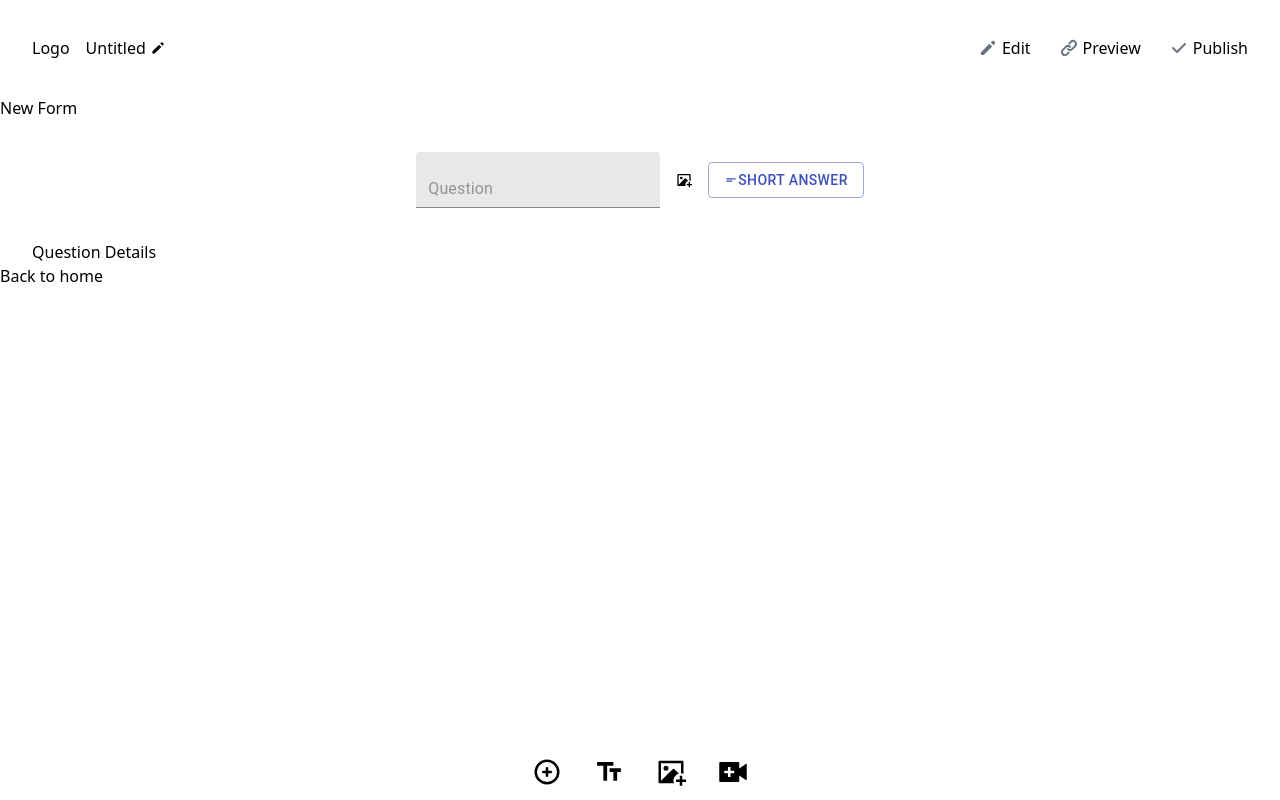
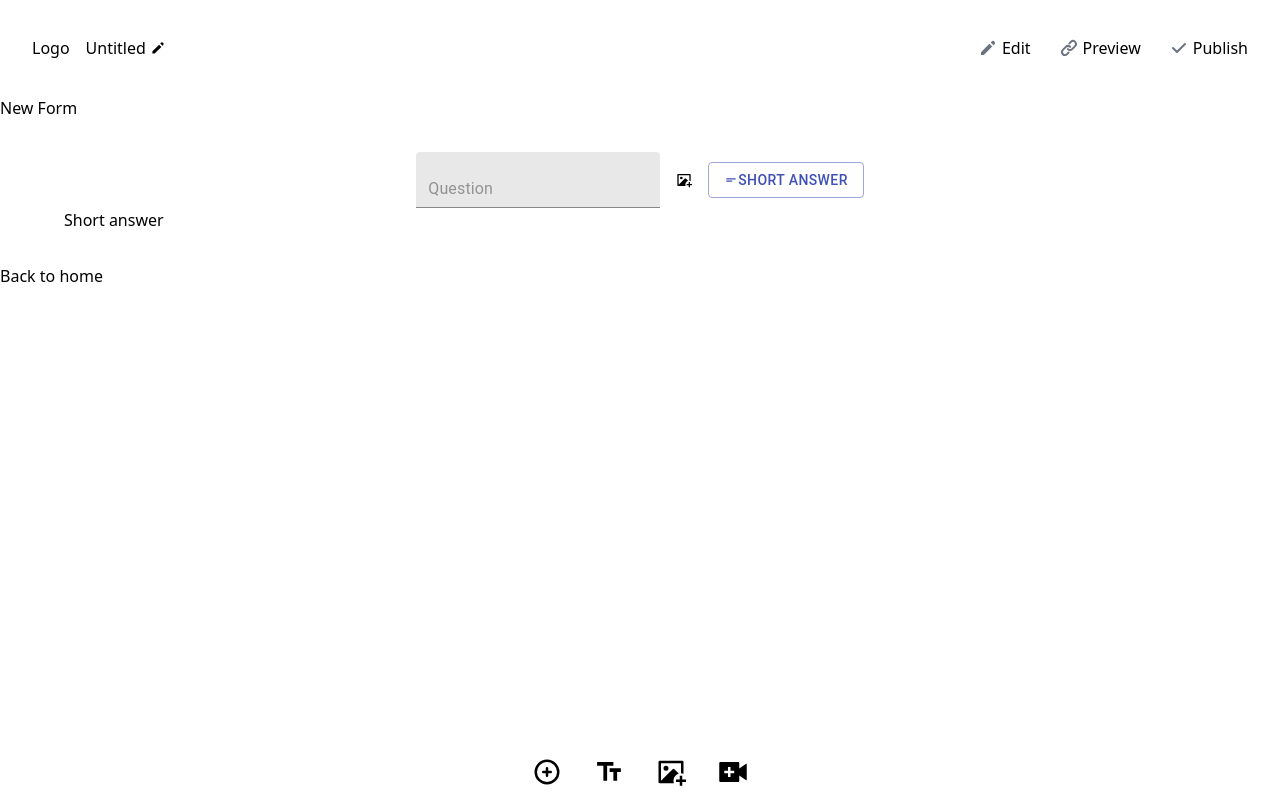
Before and after one commit to shareef99/attendance-form, a Next.js app: page /form/new in a window 1280 px wide. Both pictures are taken after a click on the icon 547 px from the left and 772 px from the top of the page. Built offline with nearby package versions, Linux system fonts and the light colour scheme.

Commit message:
Connect AddQuestion State with QuestionDetails

```diff
--- a/components/add-questions/AddQuestion.tsx
+++ b/components/add-questions/AddQuestion.tsx
@@ -1,15 +1,33 @@
 // Material-Ui import(s)
 import TextField from "@material-ui/core/TextField";
 
+// React imports
+import { useState } from "react";
+
 // React-Icon imports
 import { RiImageAddFill } from "react-icons/ri";
+import { useQuestions } from "../../context/questionsContext";
+import QuestionDetails from "../option-details/QuestionDetails";
 
 // React Components imports
-import Options from "./Options";
+import Options, { OptionListItem } from "./Options";
 
 interface Props {}
 
 const AddQuestion = ({}: Props) => {
+    //Context
+    const { options } = useQuestions();
+
+    // State
+    const [selectedOption, setSelectedOption] = useState<OptionListItem>(
+        options[0]
+    );
+
+    // Handlers
+    const handleSetSelectedOption = (option: OptionListItem) => {
+        setSelectedOption(option);
+    };
+
     return (
         <div className="p-8">
             <form action="" className="rowCenter space-x-4">
@@ -19,8 +37,12 @@ const AddQuestion = ({}: Props) => {
                     placeholder="Question"
                 />
                 <RiImageAddFill width="30px" height="50px" />
-                <Options />
+                <Options
+                    selectedOption={selectedOption}
+                    onSetSelectedOption={handleSetSelectedOption}
+                />
             </form>
+            <QuestionDetails selectedOption={selectedOption} />
         </div>
     );
 };
--- a/components/add-questions/Options.tsx
+++ b/components/add-questions/Options.tsx
@@ -11,22 +11,25 @@ import { IconType } from "react-icons/lib";
 // ...others
 import { useQuestions } from "../../context/questionsContext";
 
-interface Props {}
+interface Props {
+    selectedOption?: OptionListItem;
+    onSetSelectedOption?: (option: OptionListItem) => void;
+}
 
 export interface OptionListItem {
     Icon: IconType;
     option: string;
 }
 
-const Options = ({}: Props) => {
+const Options = ({ onSetSelectedOption, selectedOption }: Props) => {
     // Context
     const { options } = useQuestions();
 
     // State
     const [open, setOpen] = useState(false);
-    const [selectedOption, setSelectedOption] = useState<OptionListItem>(
-        options[0]
-    );
+    // const [selectedOption, setSelectedOption] = useState<OptionListItem>(
+    //     options[0]
+    // );
 
     // Handler Functions
     const handleClickOpen = () => {
@@ -35,7 +38,8 @@ const Options = ({}: Props) => {
 
     const handleClose = (option?: OptionListItem) => {
         setOpen(false);
-        setSelectedOption(option);
+        // setSelectedOption(option);
+        onSetSelectedOption(option);
     };
 
     return (
--- a/components/add-questions/QuestionsList.tsx
+++ b/components/add-questions/QuestionsList.tsx
@@ -1,4 +1,4 @@
-import React, { ReactNode } from "react";
+import React, { ReactNode, useState } from "react";
 import QuestionDetails from "../option-details/QuestionDetails";
 import AddQuestion from "./AddQuestion";
 
@@ -12,7 +12,7 @@ const QuestionsList = ({ questions }: Props) => {
             {questions.map((question, index) => (
                 <li className="container" key={index}>
                     <AddQuestion />
-                    <QuestionDetails />
+                    {/* <QuestionDetails /> */}
                 </li>
             ))}
         </ul>
--- a/components/option-details/QuestionDetails.tsx
+++ b/components/option-details/QuestionDetails.tsx
@@ -1,9 +1,12 @@
 import React from "react";
+import { OptionListItem } from "../add-questions/Options";
 
-interface Props {}
+interface Props {
+    selectedOption: OptionListItem;
+}
 
-const QuestionDetails = (props: Props) => {
-    return <div>Question Details</div>;
+const QuestionDetails = ({ selectedOption }: Props) => {
+    return <div>{selectedOption.option}</div>;
 };
 
 export default QuestionDetails;
--- a/context/formContext.tsx
+++ b/context/formContext.tsx
@@ -27,8 +27,6 @@ export default function FormProvider({ children }: Props) {
 
     // Handler functions
     function handleAddQuestions() {
-        console.log("working");
-        console.log(questions);
         setQuestions((prevQuestions) => [...prevQuestions, <AddQuestion />]);
     }
 
```
Also changed, not shown: context/questionsContext.tsx (+3 -4 lines).
